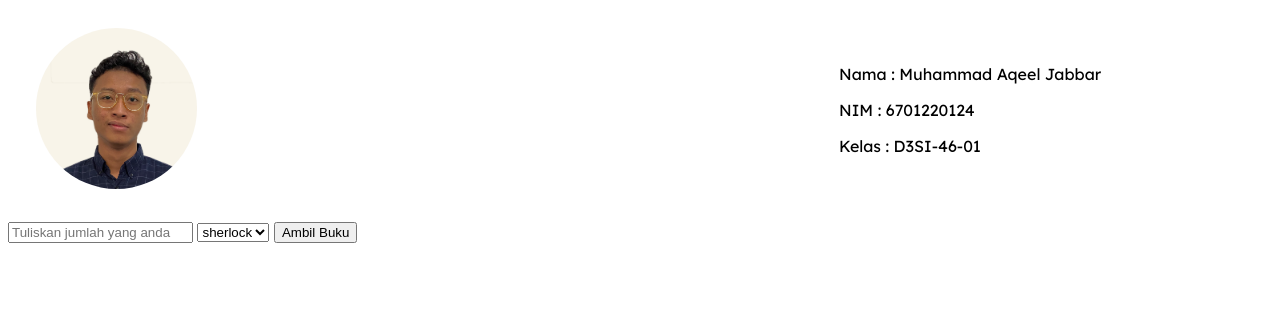
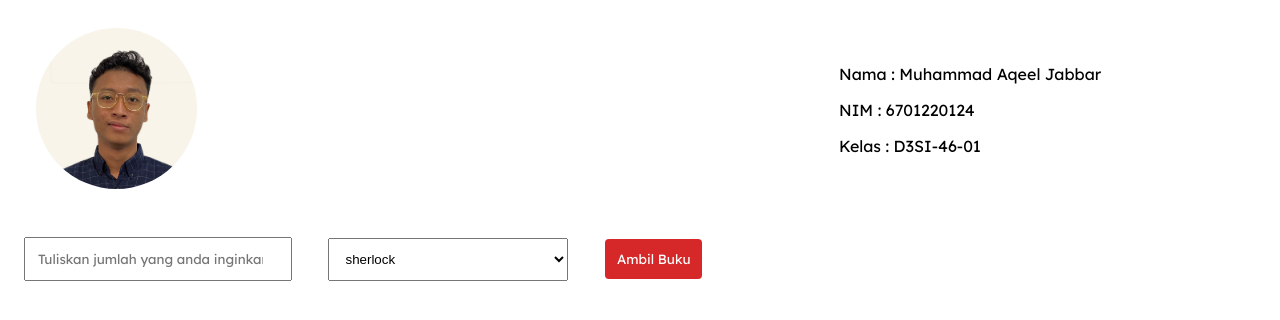
Before and after one commit to aqeeljabbar/assessment-1-pabw, a plain HTML site: page index.html in a window 1280 px wide. Drawn offline with Linux system fonts and the light colour scheme.

Commit message:
Mengubah Style Tampilan

```diff
--- a/index.html
+++ b/index.html
@@ -10,7 +10,7 @@
     <link href="https://fonts.googleapis.com/css2?family=Lexend:wght@100..900&display=swap" rel="stylesheet">
 
     <style>
-        body {
+        body, input, section, option {
             font-family: "Lexend", sans-serif;
         }
 
@@ -24,6 +24,24 @@
             width: 20%;
             border-radius: 100%;
         }
+
+        button {
+            font-family: "Lexend", sans-serif;
+            background-color: #d62828;
+            color: #fff;
+            border: none;
+            border-radius: 4px;
+            padding: 12px;
+            margin: 16px;
+        }
+
+        select, input {
+            padding: 12px;
+            margin: 16px;
+            width: 240px;
+        }
+
+
     </style>
 </head>
 <body>
```
